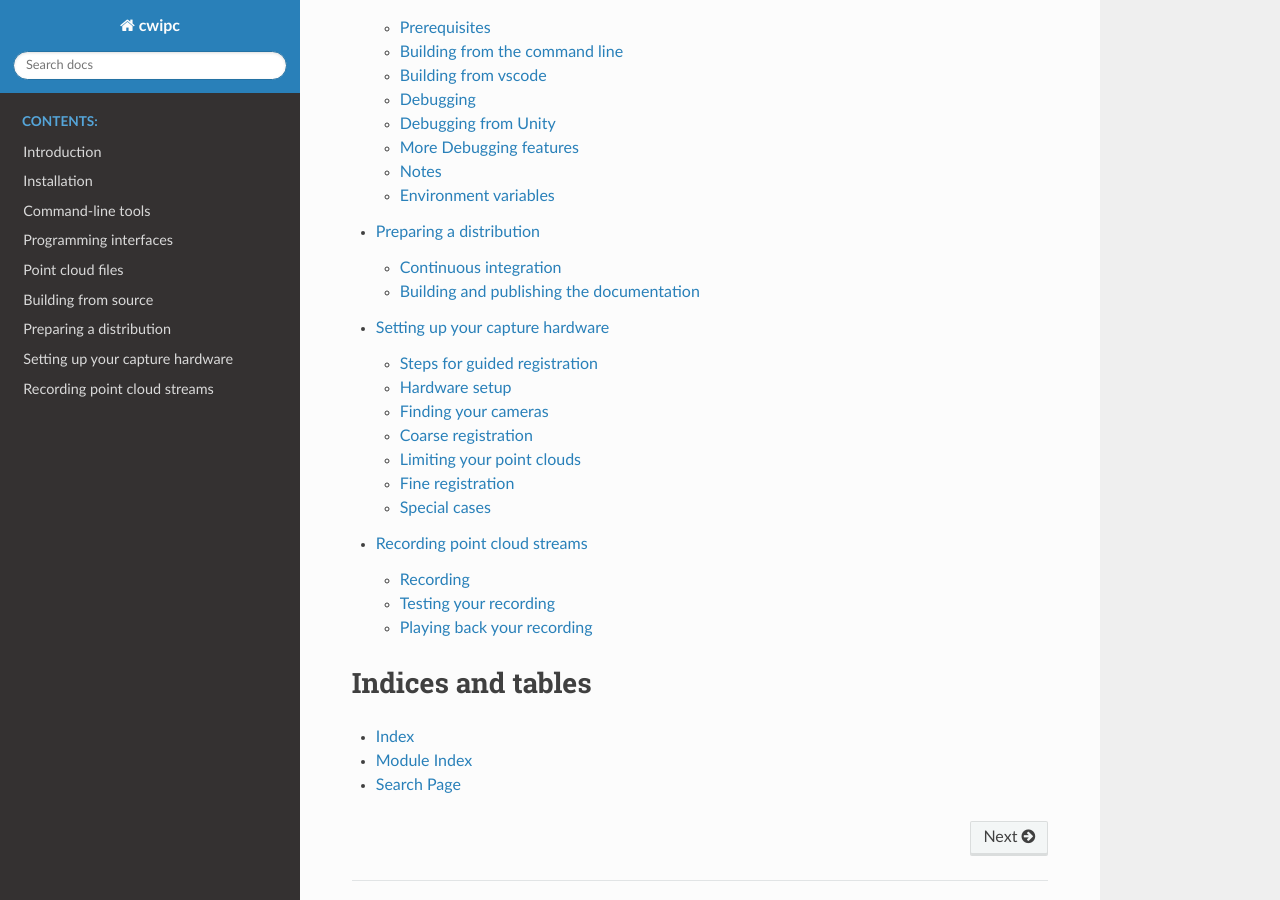
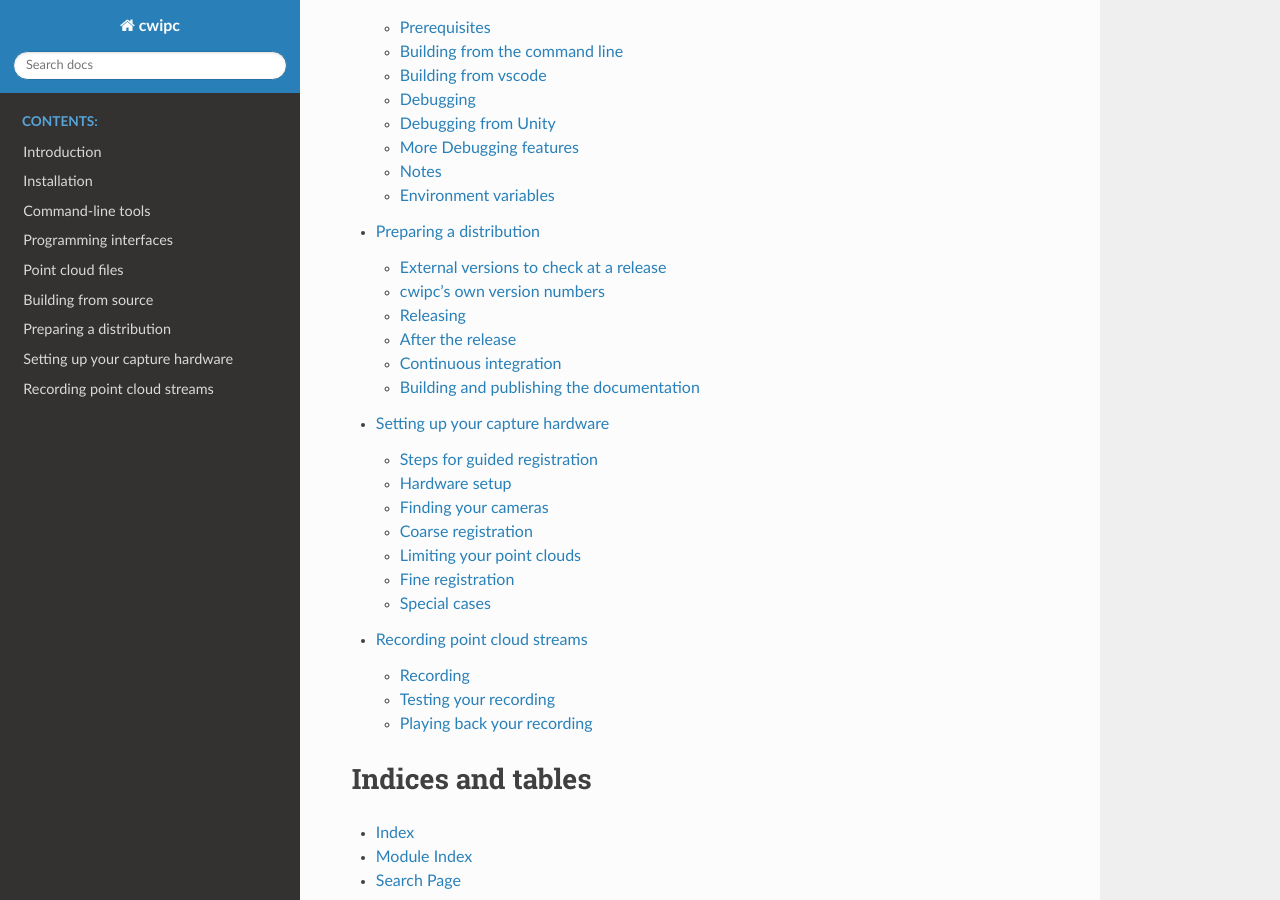
Before and after one commit to cwi-dis/cwipc, a Sphinx documentation site: the page built from docs/index.rst, in a window 1280 px wide and 900 px high, scrolled down 972 px. Built offline with Sphinx 7.4.7 and the Read the Docs theme 3.1.0, drawn with Linux system fonts in a browser that asks for light colours; pages that are not in the unit, such as notebooks, are missing from menus; part of the change alters nothing that is shown.

Commit message:
distribution.rst: one list of external versions to check at a release
The checks had grown from what bit us once (nlohmann_json, nsis). Now one
section lists everything external this repository pins, and where:
dependencies (Python and pip, nlohmann_json, OrbbecSDK, vcpkg, the
Debian package's dependencies), build tools (CMake per CI job and the
presets' minimum, NSIS, the Android NDK and API level), CI (runner
images, GitHub actions, the Python of setup-python) and documentation
(.readthedocs.yaml, docs/requirements.txt). Then cwipc's own version
numbers, the release itself, and a new "After the release" list (the
install action's test default, downstream pins, lldash, brew). Also
corrected: CI doesn't update the Homebrew formula, that's done by hand.

Co-Authored-By: Claude Opus 5.5 <noreply@anthropic.com>

```diff
--- a/docs/distribution.rst
+++ b/docs/distribution.rst
@@ -4,7 +4,18 @@ Preparing a distribution
 
 These instructions are primarily for our own benefit. Lest we forget.
 
-When creating a new release, ensure the following have been done:
+When creating a new release, go through the following. The first part, the external versions,
+is best done early in a release cycle, on a branch with CI: raising them can take a few rounds.
+
+External versions to check at a release
+---------------------------------------
+
+Everything external whose version this repository pins, and where. Things that are not
+pinned here (Homebrew's packages on macOS, Ubuntu's apt packages) move by themselves; the
+CI builds show when that breaks something.
+
+Dependencies of cwipc
+^^^^^^^^^^^^^^^^^^^^^
 
 - Python dependencies and Python maximum version need to be updated
 
@@ -17,20 +28,31 @@ When creating a new release, ensure the following have been done:
 	- Update ``PYTHON_VERSION`` (preferred: installed, built and tested with), ``PYTHON_VERSION_MIN`` (that version or the one before it, accepted if already there) and ``PYTHON_WINDOWS_INSTALLER_VERSION`` in ``scripts/versions.env``. ``CMakeLists.txt`` reads them from there.
 	- Ubuntu uses its system Python (3.12 on 24.04): check that it is still within the range.
 	- Check ``.github/workflows/build.yml`` for the Python versions used.
-- Check whether ``nlohman_json`` can be updated (``CMakeLists.txt``)
-- Check whether ``nsis`` can be updated (``.github/workflows/build.yml``)
-- Check whether the GitHub runner images can be moved to newer ones (``runs-on:`` in
-  ``.github/workflows/*.yml``; GitHub announces new images and the retirement of old ones). They
-  are pinned on purpose: a ``-latest`` label changes under us, and a new image brings new
-  compilers and tools (cwi-dis/cwipc#242). So move them early in a release cycle, on a branch with
-  CI, not just before tagging, and expect:
+- ``nlohmann_json``: the minimum version in ``find_package(nlohmann_json ...)`` in ``CMakeLists.txt``.
 
-  - Windows and Android rebuild all their vcpkg packages once (Windows about an hour).
-  - Android on Ubuntu 26.04: mono's NuGet couldn't verify GitHub's certificate (November 2026);
-    needs fixing (for example ``cert-sync``) before Android can move.
-  - macOS: a newer image means newer Homebrew bottles; check that Intel Mac images are still
-    available (``macos-15-intel``).
-- Check whether the slurped and modified ``cpack`` config files for ``nsis`` (in ``CMakeFiles``) need to be updated.
+- The OrbbecSDK and OrbbecViewer: the version and the per-platform archive names (file names with
+  extension, from the release's assets) in ``scripts/versions.env``. Orbbec also recommends a
+  camera firmware version per SDK release (in its release notes).
+
+- For Windows and Android, the ``vcpkg`` dependent packages should all be updated to the most recent
+  vcpkg **release** (a tag such as ``2026.10.16``, not ``master``: the vcpkg tool and the ports of a
+  release belong together). Move the submodule to it and set the baseline in
+  ``vcpkg-configuration.json`` to the same commit, on any platform::
+
+    git -C vcpkg fetch --tags origin
+    git -C vcpkg tag --sort=-creatordate | head -1          # the most recent release
+    git -C vcpkg checkout <tag>
+    git -C vcpkg rev-parse HEAD                             # put this in "baseline"
+
+  Set the baseline by hand rather than with ``vcpkg x-update-baseline``: our default registry is a
+  ``git`` registry, for which that takes the newest commit of vcpkg's GitHub repository rather than
+  that of the submodule (seen in November 2026: with the submodule at ``2026.10.16`` it proposed
+  vcpkg's ``master``). To see
+  which port versions change, compare ``versions/baseline.json`` in the old and the new commit.
+  Then, on Windows, ``scripts\install-deps-windows.ps1 -Build`` bootstraps the new vcpkg tool, and
+  ``cmake --preset windows-production`` builds all vcpkg packages (this takes long). CI rebuilds
+  them too, for Windows and Android (cwi-dis/cwipc#348).
+
 - Dependencies for the ``.deb`` installer for apt/Ubuntu need to be updated. On the targeted Ubuntu,
   after a build, let ``dpkg-shlibdeps`` compute them (it needs a dummy ``debian/control`` in its
   current directory)::
@@ -63,26 +85,46 @@ When creating a new release, ensure the following have been done:
   (``test-package-ubuntu2404-intel``, ``.github/scripts/test-deb-package.sh``), so a missing
   dependency shows there; it has no display, so the X11 plugin isn't exercised.
 
-- The OrbbecSDK version and the per-platform archive names of the SDK and of OrbbecViewer (file names with extension, from the release's assets) are in ``scripts/versions.env``.
+  The ``Recommends: librealsense2 (>= ...)`` in the same file follows the librealsense version of
+  the RealSense apt repository.
 
-- For Windows and Android, the ``vcpkg`` dependent packages should all be updated to the most recent
-  vcpkg **release** (a tag such as ``2026.10.16``, not ``master``: the vcpkg tool and the ports of a
-  release belong together). Move the submodule to it and set the baseline in
-  ``vcpkg-configuration.json`` to the same commit, on any platform::
+Build tools
+^^^^^^^^^^^
 
-    git -C vcpkg fetch --tags origin
-    git -C vcpkg tag --sort=-creatordate | head -1          # the most recent release
-    git -C vcpkg checkout <tag>
-    git -C vcpkg rev-parse HEAD                             # put this in "baseline"
+- CMake: ``cmakeVersion`` of the ``lukka/get-cmake`` steps in ``.github/workflows/build.yml`` (per
+  job), and ``cmakeMinimumRequired`` in ``CMakePresets.json`` (which decides what developers
+  need: Ubuntu 24.04's apt has 3.28).
+- NSIS: ``nsis-version`` in ``.github/workflows/build.yml``. Check whether the slurped and modified
+  ``cpack`` config files for NSIS (in ``CMakeFiles``) need to be updated too.
+- Android: the NDK (``ndk-version`` in ``.github/workflows/build.yml``) and
+  ``ANDROID_NATIVE_API_LEVEL`` in ``CMakePresets.json``.
 
-  Set the baseline by hand rather than with ``vcpkg x-update-baseline``: our default registry is a
-  ``git`` registry, for which that takes the newest commit of vcpkg's GitHub repository rather than
-  that of the submodule (seen in November 2026: with the submodule at ``2026.10.16`` it proposed
-  vcpkg's ``master``). To see
-  which port versions change, compare ``versions/baseline.json`` in the old and the new commit.
-  Then, on Windows, ``scripts\install-deps-windows.ps1 -Build`` bootstraps the new vcpkg tool, and
-  ``cmake --preset windows-production`` builds all vcpkg packages (this takes long). CI rebuilds
-  them too, for Windows and Android (cwi-dis/cwipc#348).
+CI runners and actions
+^^^^^^^^^^^^^^^^^^^^^^
+
+- The GitHub runner images (``runs-on:`` in ``.github/workflows/*.yml``; GitHub announces new
+  images and the retirement of old ones). They are pinned on purpose: a ``-latest`` label changes
+  under us, and a new image brings new compilers and tools (cwi-dis/cwipc#242). Expect:
+
+  - Windows and Android rebuild all their vcpkg packages once (Windows about an hour).
+  - Android on Ubuntu 26.04: mono's NuGet couldn't verify GitHub's certificate (November 2026);
+    needs fixing (for example ``cert-sync``) before Android can move.
+  - macOS: a newer image means newer Homebrew bottles; check that Intel Mac images are still
+    available (``macos-15-intel``).
+
+- The GitHub actions (``uses: ...@vN`` in ``.github/workflows/*.yml`` and
+  ``.github/actions/``): GitHub deprecates the Node.js versions older actions run on.
+- The Python version of ``actions/setup-python`` (``python-version`` in the workflows): the same as
+  ``PYTHON_VERSION`` in ``scripts/versions.env``.
+
+Documentation
+^^^^^^^^^^^^^
+
+- ``.readthedocs.yaml`` (the build image and the Python version) and ``docs/requirements.txt``
+  (Sphinx and its extensions).
+
+cwipc's own version numbers
+---------------------------
 
 - The toplevel ``vcpkg.json`` has a version string.
 - ``setup.py`` in ``cwipc_util/python`` and every other package has a default version string that is only used when installing with ``pip install -e`` (because usually it is dynamically determined at build time. For good measure update these default version strings when doing a major release.
@@ -93,6 +135,9 @@ When creating a new release, ensure the following have been done:
 	- Both these need to be changed in ``cwipc_util/include/api.h`` and ``cwipc_util/python/cwipc/util.py``.
 
 - ``CHANGELOG.md`` updated.
+
+Releasing
+---------
 
 Version numbers for the release no longer need to be updated manually, but note the exceptions above.
 
@@ -112,7 +157,7 @@ Push the tag to github, this will build the release.
 
 After the release is built copy the relevant new section of ``CHANGELOG.md`` to the release notes.
 
-After that, update the ``brew`` formula at <https://github.com/cwi-dis/homebrew-cwipc>. Use:
+Then update the ``brew`` formula at <https://github.com/cwi-dis/homebrew-cwipc>. Use:
 
 - ``brew edit cwipc`` and change the URL and version (and possibly Python or other dependencies),
 - ``brew fetch cwipc`` to get the error about the SHA mismatch, fix the SHA,
@@ -122,12 +167,25 @@ After that, update the ``brew`` formula at <https://github.com/cwi-dis/homebrew-
 
 Finally, when you are happy that everything works, edit the release on the github web interface and clear the ``prerelease`` flag.
 
+After the release
+-----------------
+
+Things that point at the previous release and need to move to the new one:
+
+- The default ``version`` in ``.github/workflows/test-install-action.yml``.
+- Downstream use of the install action (cwi-dis/cwipc_unity, cwi-dis/VR2Gather): from a commit pin
+  to the new release tag (cwi-dis/cwipc#354).
+- lldash's ``cwipc_version_tag`` (see above).
+- The ``brew`` formula (see above).
+
 Continuous integration
 ----------------------
 
-The project uses GitHub Actions (``.github/workflows/build.yml``) to build and
-package on every push.  Tags matching ``v*`` trigger a release job which uploads
-artifacts to GitHub Releases and updates the Homebrew formula.
+The project uses GitHub Actions (``.github/workflows/build.yml``) to build,
+test and package on every push to ``master``, on pull requests, and on tags.
+Tags (``v*``, ``nightly``, ``exp*``) also trigger a release job which uploads
+the artifacts to GitHub Releases. The Homebrew formula is updated by hand (see
+above).
 
 Building and publishing the documentation
 ------------------------------------------
```
